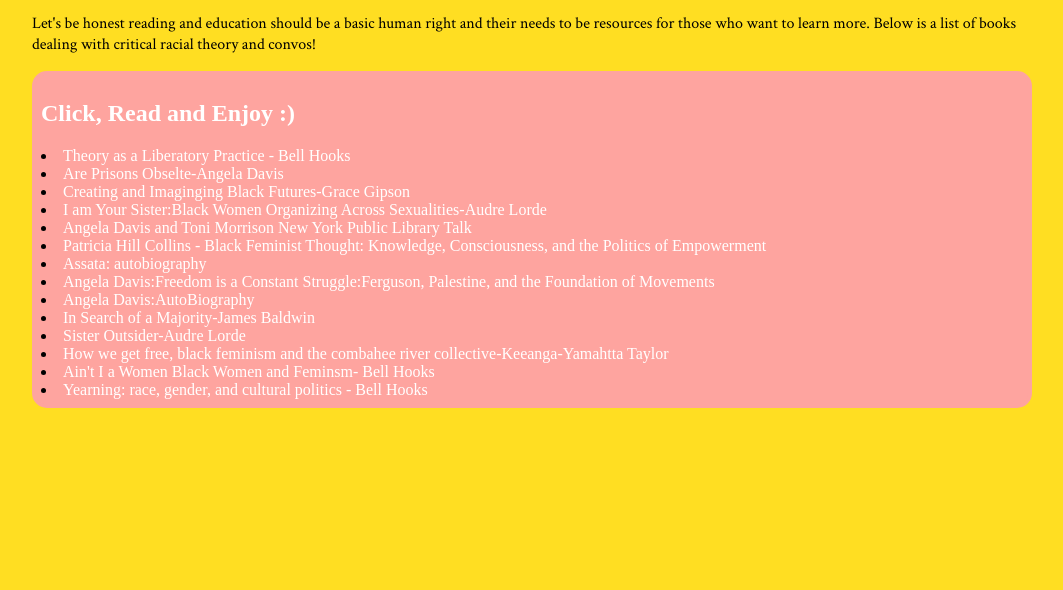
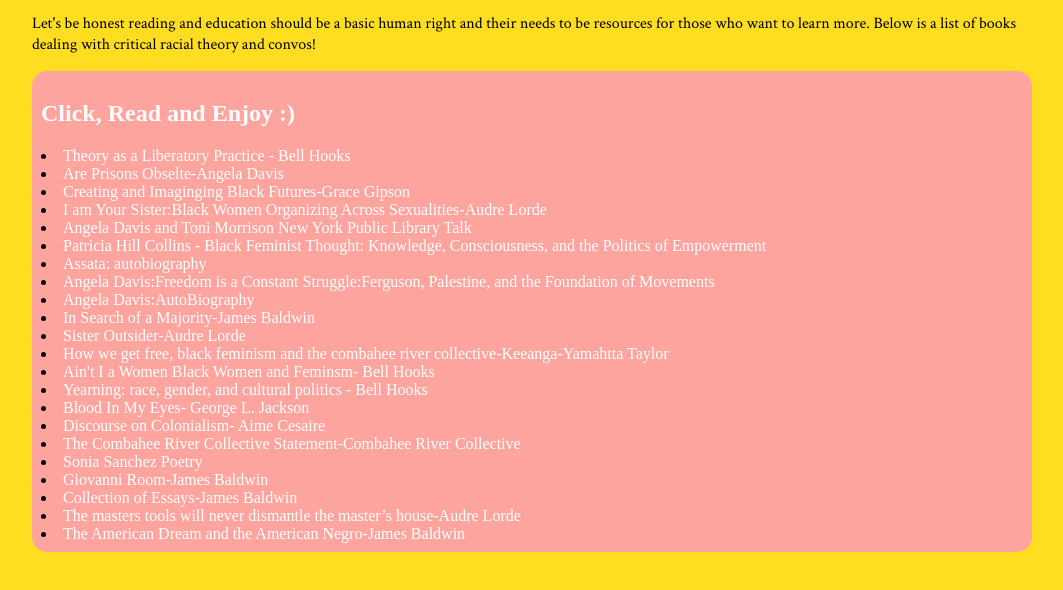
Before and after one commit to GiannaW/FreedomToRead, a plain HTML site: page index.html in a window 1280 px wide. Shown: the part 130-720 px from the top of the page, without its empty margins (108-1171 px from the left). Drawn offline with nearby package versions, Linux system fonts and the light colour scheme; a web font is replaced by a local one.

Commit message:
Update index.html

```diff
--- a/index.html
+++ b/index.html
@@ -127,6 +127,63 @@
     </li>
 
 
+    <li>
+        <a class ="list"
+           href="https://drive.google.com/drive/folders/1jhlqNWbT8HqMzFzCU5132XCW6pwOIntQ">Blood In My Eyes- George L. Jackson
+ </a>
+    </li>
+
+
+      <li>
+        <a class ="list"
+           href=" https://libcom.org/files/zz_aime_cesaire_robin_d.g._kelley_discourse_on_colbook4me.org_.pdf"> Discourse on Colonialism- Aime Cesaire
+ </a>
+    </li>
+
+
+       <li>
+        <a class ="list"
+           href=" https://americanstudies.yale.edu/sites/default/files/files/Keyword%20Coalition_Readings.pdf"> The Combahee River Collective
+Statement-Combahee River Collective
+ </a>
+    </li>
+
+
+       <li>
+        <a class ="list"
+           href=" https://drive.google.com/drive/u/0/folders/1zwqkEx1xPYCWqn0J3cNV279tFbApmUSw"> Sonia Sanchez Poetry
+ </a>
+    </li>
+
+
+           <li>
+        <a class ="list"
+           href=" https://drive.google.com/file/d/1-maX0alwd8O7nc5We9oLec9zkUAf6W3D/view"> Giovanni Room-James Baldwin
+ </a>
+    </li>
+
+
+    <li>
+        <a class ="list"
+           href="  https://drive.google.com/file/d/1mC2FiZOLvUSbTFKFMFhJIoVpCeoDRZmL/view"> Collection of Essays-James Baldwin
+ </a>
+    </li>
+
+       <li>
+        <a class ="list"
+           href=" https://drive.google.com/file/d/10zQMSaEnikvZ8ehVC_teg78jHNWMLkii/view"> The masters tools will never dismantle the master’s house-Audre Lorde
+ </a>
+    </li>
+
+
+        <li>
+        <a class ="list"
+           href=" https://archive.nytimes.com/www.nytimes.com/books/98/03/29/specials/baldwin-dream.html"> The American Dream and the American Negro-James Baldwin
+ </a>
+    </li>
+
+
+
 
 
 
```
